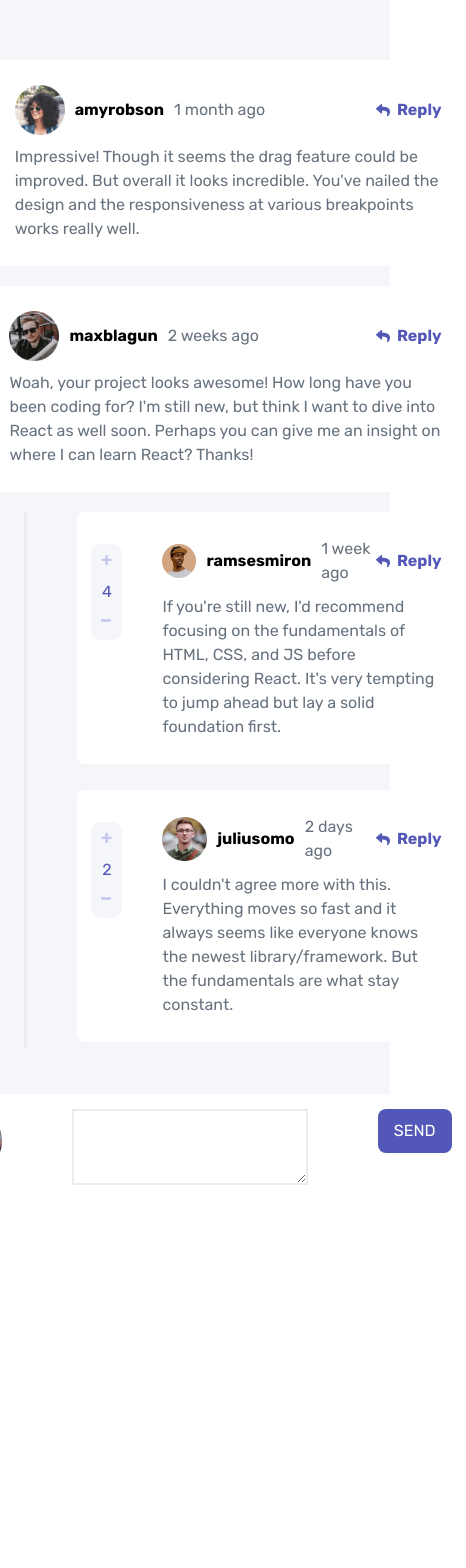
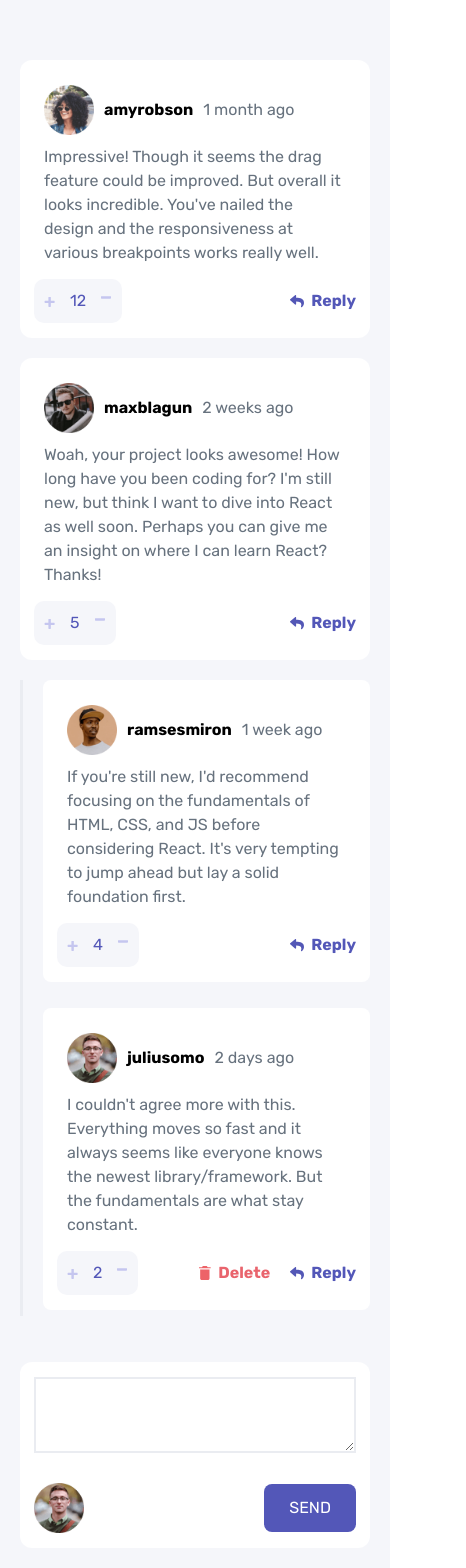
Before and after one commit to Pauleye12/comment-app, a React (Vite) app: page / in a window 390 px wide. Shown: the whole page, 466 px wide, since content can reach past the window. Before the commit the page ends 1200 px from the top, so only its background shows below. Built offline with nearby package versions, Linux system fonts and the light colour scheme; the HTML template or start-up script is replaced by a standard one.

Commit message:
mobile view and responsiveness

```diff
--- a/src/App.jsx
+++ b/src/App.jsx
@@ -6,7 +6,7 @@ function App() {
 
 
   return (
-    <div className=" flex justify-center items-center text-[black] pt-[60px] bg-Very-light-gray ">
+    <div className=" flex justify-center items-center text-[black] pt-[60px] bg-Very-light-gray p-[20px] ">
       <Container/>
     </div>
   )
--- a/src/components/CommentVote.jsx
+++ b/src/components/CommentVote.jsx
@@ -2,7 +2,7 @@ import React from "react";
 
 function CommentVote({ id, score, voteComment, nestedCommentId }) {
   return (
-    <div className="flex flex-col justify-center items-center gap-[15px] p-[10px] bg-Very-light-gray rounded-[10px] translate-y-[17px] ">
+    <div className="  flex md:flex-col justify-center items-center gap-[15px] p-[10px] bg-Very-light-gray rounded-[10px] md:translate-y-[17px] ">
       <button
         className="hover: text-[#5357b8] transition-all ease-in-out duration-[.45s] "
         onClick={voteComment(id, "inc", nestedCommentId)}
--- a/src/components/Form.jsx
+++ b/src/components/Form.jsx
@@ -11,6 +11,7 @@ export default function Form({ onSubmit, buttonText = "Reply" }) {
   const onFormSubmmit = (e) => {
     e.preventDefault();
     onSubmit(inputText);
+    setInputText('')
   };
 
   const {
@@ -20,13 +21,19 @@ export default function Form({ onSubmit, buttonText = "Reply" }) {
   return (
     <form
       onSubmit={onFormSubmmit}
-      className="flex gap-[70px] justify-between items-start px-[14px] py-[15px] max-w-[800px] w-full bg-white rounded-[12px] mt-1.5"
+      className="flex flex-col md:flex-row md:gap-[50px] gap-[30px] justify-between items-start px-[14px] py-[15px] max-w-[800px] w-full bg-white rounded-[12px] mt-1.5"
     >
-      <div>
-        <img src={image.png} alt="" />
+      <div className=" order-last md:order-first flex justify-between items-center max-md:w-full">
+        <img src={image.png} alt="" className="max-md:w-[50px] md:w-[64px] " />
+        <button
+          className="bg-[#5357b8] text-white py-[12px] px-[25px] rounded-lg hover:opacity-[0.5] transition-all ease-in-out duration-[.45s] md:hidden "
+          type="submit"
+        >
+          {buttonText}
+        </button>
       </div>
       <textarea
-        className="border-[2px] border-Light-gray flex-grow"
+        className="border-[2px] border-Light-gray flex-grow w-full"
         onChange={onChange}
         value={inputText}
         name=""
@@ -34,7 +41,7 @@ export default function Form({ onSubmit, buttonText = "Reply" }) {
         rows="3"
       ></textarea>
       <button
-        className="bg-[#5357b8] text-white p-[10px] px-[16px] rounded-lg hover:opacity-[0.5] transition-all ease-in-out duration-[.45s] "
+        className="bg-[#5357b8] text-white p-[10px] px-[16px] rounded-lg hover:opacity-[0.5] transition-all ease-in-out duration-[.45s] hidden md:block "
         type="submit"
       >
         {buttonText}
--- a/src/components/NestedComment.jsx
+++ b/src/components/NestedComment.jsx
@@ -2,8 +2,9 @@ import React, { useState } from "react";
 import CommentVote from "./CommentVote";
 import Form from "./Form";
 import data from "../../public/data.json";
+import Delete from "./delete";
 
-function NestedComment({ e, parentId, voteComment, update }) {
+function NestedComment({ e, parentId, voteComment, update, deleteComment }) {
   const [isCommenting, setIsCommenting] = useState(false);
 
   function onSubmit(reply) {
@@ -30,22 +31,22 @@ function NestedComment({ e, parentId, voteComment, update }) {
 
   return (
     <div className="w-full">
-      <div className="flex gap-[30px]  items-start px-[14px] py-[15px] max-w-[800px] w-full bg-white rounded-[8px] ">
+      <div className="flex flex-col md:flex-row md:gap-[30px] gap-[4px] justify-start items-start px-[14px] py-[15px] max-w-[800px] w-full bg-white rounded-[8px] ">
+        <div className="order-last md:order-first flex justify-between items-center max-md:w-full ">
           <CommentVote
             id={parentId}
             score={e.score}
             nestedCommentId={e.id}
             voteComment={voteComment}
           />
-        <div className=" max-w-[500px] p-[10px] flex-grow">
-          <div className="flex justify-between items-center">
-            <div className="flex justify-start items-center gap-[10px]">
-              <div className="w-[50px]">
-                <img src={e.user.image.png} alt="" />
-              </div>
-              <h1 className="font-[700] text-[black] ">{e.user.username}</h1>
-              <p className="">{e.createdAt}</p>
-            </div>
+          <div className="flex gap-[20px] md:hidden">
+            {e.user.username === "juliusomo" && (
+              <Delete
+                deleteComment={deleteComment}
+                id={parentId}
+                nestedCommentId={e.id}
+              />
+            )}
             <button
               className="flex justify-center items-center gap-[7px] text-[#5357b8] font-bold hover:opacity-[0.5] transition-all ease-in-out duration-[.45s] "
               onClick={() => setIsCommenting((prev) => !prev)}
@@ -59,6 +60,38 @@ function NestedComment({ e, parentId, voteComment, update }) {
               Reply
             </button>
           </div>
+        </div>
+        <div className=" order-first md:order-last  max-w-[500px] p-[10px] flex-grow">
+          <div className="flex justify-between items-center">
+            <div className="flex justify-start items-center gap-[10px]">
+              <div className="w-[50px]">
+                <img src={e.user.image.png} alt="" />
+              </div>
+              <h1 className="font-[700] text-[black] ">{e.user.username}</h1>
+              <p className="">{e.createdAt}</p>
+            </div>
+            <div className="md:flex gap-[20px] hidden">
+              {e.user.username === "juliusomo" && (
+                <Delete
+                  deleteComment={deleteComment}
+                  id={parentId}
+                  nestedCommentId={e.id}
+                />
+              )}
+              <button
+                className="flex justify-center items-center gap-[7px] text-[#5357b8] font-bold hover:opacity-[0.5] transition-all ease-in-out duration-[.45s] "
+                onClick={() => setIsCommenting((prev) => !prev)}
+              >
+                <svg width="14" height="13" xmlns="http://www.w3.org/2000/svg">
+                  <path
+                    d="M.227 4.316 5.04.16a.657.657 0 0 1 1.085.497v2.189c4.392.05 7.875.93 7.875 5.093 0 1.68-1.082 3.344-2.279 4.214-.373.272-.905-.07-.767-.51 1.24-3.964-.588-5.017-4.829-5.078v2.404c0 .566-.664.86-1.085.496L.227 5.31a.657.657 0 0 1 0-.993Z"
+                    fill="#5357B6"
+                  />
+                </svg>
+                Reply
+              </button>
+            </div>
+          </div>
           <p className=" mt-[10px]">{e.content}</p>
         </div>
       </div>
--- a/src/components/commentBox.jsx
+++ b/src/components/commentBox.jsx
@@ -4,9 +4,10 @@ import { useState } from "react";
 import data from "../../public/data.json";
 import Form from "../components/Form";
 import CommentVote from "./CommentVote";
+import Delete from "./delete";
 import NestedComment from "./NestedComment";
 
-function CommentBox({ values, update, voteComment }) {
+function CommentBox({ values, update, voteComment, deleteComment }) {
   const [isCommenting, setIsCommenting] = useState(false);
 
   // const increament = (e) => {
@@ -68,24 +69,18 @@ function CommentBox({ values, update, voteComment }) {
 
   return (
     <div className="w-full">
-      <div className="flex gap-[30px] justify-start items-start px-[14px] py-[15px]  w-full bg-white rounded-[12px] ">
+      <div className="flex flex-col md:flex-row md:gap-[30px] gap-[4px] justify-start items-start px-[14px] py-[15px]  w-full bg-white rounded-[12px] ">
         {/* voting component for first level comment */}
-        <CommentVote
-          id={values.id}
-          score={values.score}
-          voteComment={voteComment}
-        />
-        <div className=" max-w-[670px] w-full  p-[10px]">
-          <div className="flex justify-between items-center">
-            <div className="flex justify-start items-center gap-[10px] ">
-              <div className="w-[50px]">
-                <img src={values.user.image.png} alt="" />
-              </div>
-              <h1 className="font-[700] text-[black] ">
-                {values.user.username}
-              </h1>
-              <p className="">{values.createdAt}</p>
-            </div>
+        <div className="order-last md:order-first flex justify-between items-center max-md:w-full ">
+          <CommentVote
+            id={values.id}
+            score={values.score}
+            voteComment={voteComment}
+          />
+          <div className="flex gap-[20px] md:hidden">
+            {values.user.username === "juliusomo" && (
+              <Delete id={values.id} deleteComment={deleteComment} />
+            )}
             <button
               className="flex justify-center items-center gap-[7px] text-[#5357b8] font-bold hover:opacity-[0.5] transition-all ease-in-out duration-[.45s] "
               onClick={() => setIsCommenting((prev) => !prev)}
@@ -99,12 +94,44 @@ function CommentBox({ values, update, voteComment }) {
               Reply
             </button>
           </div>
+        </div>
+        <div className=" order-first md:order-last max-w-[670px] w-full  p-[10px]">
+          <div className="flex justify-between items-center">
+            <div className="flex justify-start items-center gap-[10px] ">
+              <div className="w-[50px]">
+                <img src={values.user.image.png} alt="" />
+              </div>
+              <h1 className="font-[700] text-[black] ">
+                {values.user.username}
+              </h1>
+              <p className="">{values.createdAt}</p>
+            </div>
+            <div className="md:flex gap-[20px] hidden">
+              {values.user.username === "juliusomo" && (
+                <Delete id={values.id} deleteComment={deleteComment} />
+              )}
+              <button
+                className="flex justify-center items-center gap-[7px] text-[#5357b8] font-bold hover:opacity-[0.5] transition-all ease-in-out duration-[.45s] "
+                onClick={() => setIsCommenting((prev) => !prev)}
+              >
+                <svg width="14" height="13" xmlns="http://www.w3.org/2000/svg">
+                  <path
+                    d="M.227 4.316 5.04.16a.657.657 0 0 1 1.085.497v2.189c4.392.05 7.875.93 7.875 5.093 0 1.68-1.082 3.344-2.279 4.214-.373.272-.905-.07-.767-.51 1.24-3.964-.588-5.017-4.829-5.078v2.404c0 .566-.664.86-1.085.496L.227 5.31a.657.657 0 0 1 0-.993Z"
+                    fill="#5357B6"
+                  />
+                </svg>
+                Reply
+              </button>
+            </div>
+          </div>
           <p className=" mt-[10px]">{values.content}</p>
         </div>
       </div>
       {isCommenting && <Form onSubmit={onReply} />}
+
+      {/* Replies of first level comment */}
       {values.replies.length !== 0 && (
-        <div className="border-l-[3px] border-Light-gray ml-[100px] pl-[50px] my-[20px] flex flex-col justify-center items-center gap-[20px] ">
+        <div className="border-l-[3px] border-Light-gray md:ml-[100px] md:pl-[50px] pl-[20px] my-[20px] flex flex-col justify-center items-center gap-[20px] ">
           {values.replies.map((e, index) => {
             return (
               <NestedComment
@@ -113,6 +140,7 @@ function CommentBox({ values, update, voteComment }) {
                 parentId={values.id}
                 update={update}
                 voteComment={voteComment}
+                deleteComment={deleteComment}
               />
             );
           })}
--- a/src/components/container.jsx
+++ b/src/components/container.jsx
@@ -30,7 +30,6 @@ function Container() {
   //   name: "ola",
   //   [key]:12
   // }
-
 
   // console.log(person[key])
 
@@ -77,14 +76,63 @@ function Container() {
     [info]
   );
 
+  // const deleteComment = useCallback((id, nestedCommentId) => () => {
+  //    const updatedComments = info.map((comment) => {
+  //      if (comment.id === id) {
+  //        if (nestedCommentId) {
+  //          const nestedComment = comment.replies.filter((_comment) => (_comment.id !== id))
+  //          return nestedComment
+
+  //        } else {
+  //          const updatedComments = info.filter((comment) => comment.id !== id);
+  //         }
+  //       } else {
+  //         return comment
+  //       }
+  //     })
+
+  //     // const updatedComments = info.filter((comment) => comment.id !== id);
+  //     // return updatedComments
+
+  //   setInfo(updatedComments)
+  // }, [info])
+
+  const deleteComment =
+    (id, nestedCommentId) => () => {
+      if (nestedCommentId) {
+        const updated_Comments = info.map((comment) => {
+
+          if (comment.id == id) {
+            comment.replies = comment.replies.filter(
+              (_comment) => _comment.id !== nestedCommentId
+            );
+            return comment
+          } else {
+            return comment
+          }
+
+        });
+        setInfo(updated_Comments);
+      }
+
+      else {
+        const updated_Comments = info.filter((comment) => comment.id !== id);
+        setInfo(updated_Comments);
+      }
+
+      // const updatedComments = info.filter((comment) => comment.id !== id);
+      // return updatedComments
+    };
+
   return (
-    <div className="flex flex-col justify-center items-start gap-[20px] max-w-[800px] ">
+    <div className="flex flex-col justify-center items-start gap-[20px] w-full max-w-[800px] ">
       {info.map((comment, index) => (
         <CommentBox
           key={index}
           values={comment}
           update={setInfo}
           voteComment={voteComment}
+          deleteComment={deleteComment}
         />
       ))}
       <CurrentUser update={setInfo} />
--- /dev/null
+++ b/src/components/delete.jsx
@@ -0,0 +1,17 @@
+import React from 'react'
+
+function Delete({ id, deleteComment, nestedCommentId }) {
+  return (
+    <button onClick={deleteComment(id, nestedCommentId)} className="flex justify-center items-center gap-[7px] text-[#e9646d] font-bold hover:opacity-[0.5] transition-all ease-in-out duration-[.45s] ">
+      <svg width="12" height="14" xmlns="http://www.w3.org/2000/svg">
+        <path
+          d="M1.167 12.448c0 .854.7 1.552 1.555 1.552h6.222c.856 0 1.556-.698 1.556-1.552V3.5H1.167v8.948Zm10.5-11.281H8.75L7.773 0h-3.88l-.976 1.167H0v1.166h11.667V1.167Z"
+          fill="#ED6368"
+        />
+      </svg>{" "}
+      Delete
+    </button>
+  );
+}
+
+export default Delete
--- a/src/output.css
+++ b/src/output.css
@@ -519,6 +519,14 @@ video {
   --tw-backdrop-sepia:  ;
 }
 
+.order-last {
+  order: 9999;
+}
+
+.order-first {
+  order: -9999;
+}
+
 .my-\[20px\] {
   margin-top: 20px;
   margin-bottom: 20px;
@@ -526,10 +534,6 @@ video {
 
 .mt-\[10px\] {
   margin-top: 10px;
-}
-
-.ml-\[100px\] {
-  margin-left: 100px;
 }
 
 .mt-1\.5 {
@@ -542,6 +546,10 @@ video {
 
 .flex {
   display: flex;
+}
+
+.hidden {
+  display: none;
 }
 
 .w-full {
@@ -564,13 +572,12 @@ video {
   max-width: 500px;
 }
 
+.max-w-full {
+  max-width: 100%;
+}
+
 .flex-grow {
   flex-grow: 1;
-}
-
-.translate-y-\[17px\] {
-  --tw-translate-y: 17px;
-  transform: translate(var(--tw-translate-x), var(--tw-translate-y)) rotate(var(--tw-rotate)) skewX(var(--tw-skew-x)) skewY(var(--tw-skew-y)) scaleX(var(--tw-scale-x)) scaleY(var(--tw-scale-y));
 }
 
 .flex-col {
@@ -597,28 +604,28 @@ video {
   justify-content: space-between;
 }
 
-.gap-\[30px\] {
-  gap: 30px;
+.gap-\[4px\] {
+  gap: 4px;
+}
+
+.gap-\[20px\] {
+  gap: 20px;
+}
+
+.gap-\[7px\] {
+  gap: 7px;
 }
 
 .gap-\[10px\] {
   gap: 10px;
 }
 
-.gap-\[7px\] {
-  gap: 7px;
-}
-
-.gap-\[20px\] {
-  gap: 20px;
-}
-
 .gap-\[15px\] {
   gap: 15px;
 }
 
-.gap-\[70px\] {
-  gap: 70px;
+.gap-\[30px\] {
+  gap: 30px;
 }
 
 .rounded-\[12px\] {
@@ -665,8 +672,20 @@ video {
   background-color: rgb(83 87 184 / var(--tw-bg-opacity));
 }
 
+.p-\[20px\] {
+  padding: 20px;
+}
+
 .p-\[10px\] {
   padding: 10px;
+}
+
+.p-\[8px\] {
+  padding: 8px;
+}
+
+.p-\[5px\] {
+  padding: 5px;
 }
 
 .px-\[14px\] {
@@ -679,24 +698,59 @@ video {
   padding-bottom: 15px;
 }
 
+.px-\[15px\] {
+  padding-left: 15px;
+  padding-right: 15px;
+}
+
 .px-\[16px\] {
   padding-left: 16px;
   padding-right: 16px;
+}
+
+.px-\[25px\] {
+  padding-left: 25px;
+  padding-right: 25px;
+}
+
+.py-\[5px\] {
+  padding-top: 5px;
+  padding-bottom: 5px;
+}
+
+.py-\[1px\] {
+  padding-top: 1px;
+  padding-bottom: 1px;
+}
+
+.py-\[8px\] {
+  padding-top: 8px;
+  padding-bottom: 8px;
+}
+
+.py-\[10px\] {
+  padding-top: 10px;
+  padding-bottom: 10px;
+}
+
+.py-\[12px\] {
+  padding-top: 12px;
+  padding-bottom: 12px;
 }
 
 .pt-\[60px\] {
   padding-top: 60px;
 }
 
-.pl-\[50px\] {
-  padding-left: 50px;
+.pl-\[20px\] {
+  padding-left: 20px;
+}
+
+.font-bold {
+  font-weight: 700;
 }
 
 .font-\[700\] {
-  font-weight: 700;
-}
-
-.font-bold {
   font-weight: 700;
 }
 
@@ -710,9 +764,18 @@ video {
   color: rgb(83 87 184 / var(--tw-text-opacity));
 }
 
+.text-\[\#e9646d\] {
+  --tw-text-opacity: 1;
+  color: rgb(233 100 109 / var(--tw-text-opacity));
+}
+
 .text-white {
   --tw-text-opacity: 1;
   color: rgb(255 255 255 / var(--tw-text-opacity));
+}
+
+.filter {
+  filter: var(--tw-blur) var(--tw-brightness) var(--tw-contrast) var(--tw-grayscale) var(--tw-hue-rotate) var(--tw-invert) var(--tw-saturate) var(--tw-sepia) var(--tw-drop-shadow);
 }
 
 .transition-all {
@@ -732,3 +795,80 @@ video {
 .hover\:opacity-\[0\.5\]:hover {
   opacity: 0.5;
 }
+
+@media not all and (min-width: 768px) {
+  .max-md\:w-full {
+    width: 100%;
+  }
+
+  .max-md\:w-\[\] {
+    width: ;
+  }
+
+  .max-md\:w-\[50px\] {
+    width: 50px;
+  }
+}
+
+@media (min-width: 768px) {
+  .md\:order-first {
+    order: -9999;
+  }
+
+  .md\:order-last {
+    order: 9999;
+  }
+
+  .md\:ml-\[100px\] {
+    margin-left: 100px;
+  }
+
+  .md\:block {
+    display: block;
+  }
+
+  .md\:flex {
+    display: flex;
+  }
+
+  .md\:hidden {
+    display: none;
+  }
+
+  .md\:w-\[64px\] {
+    width: 64px;
+  }
+
+  .md\:translate-y-\[17px\] {
+    --tw-translate-y: 17px;
+    transform: translate(var(--tw-translate-x), var(--tw-translate-y)) rotate(var(--tw-rotate)) skewX(var(--tw-skew-x)) skewY(var(--tw-skew-y)) scaleX(var(--tw-scale-x)) scaleY(var(--tw-scale-y));
+  }
+
+  .md\:flex-row {
+    flex-direction: row;
+  }
+
+  .md\:flex-col {
+    flex-direction: column;
+  }
+
+  .md\:gap-\[30px\] {
+    gap: 30px;
+  }
+
+  .md\:gap-\[70px\] {
+    gap: 70px;
+  }
+
+  .md\:gap-\[60px\] {
+    gap: 60px;
+  }
+
+  .md\:gap-\[50px\] {
+    gap: 50px;
+  }
+
+  .md\:pl-\[50px\] {
+    padding-left: 50px;
+  }
+}
```
Lines whose indentation alone changed are shown as unchanged.
